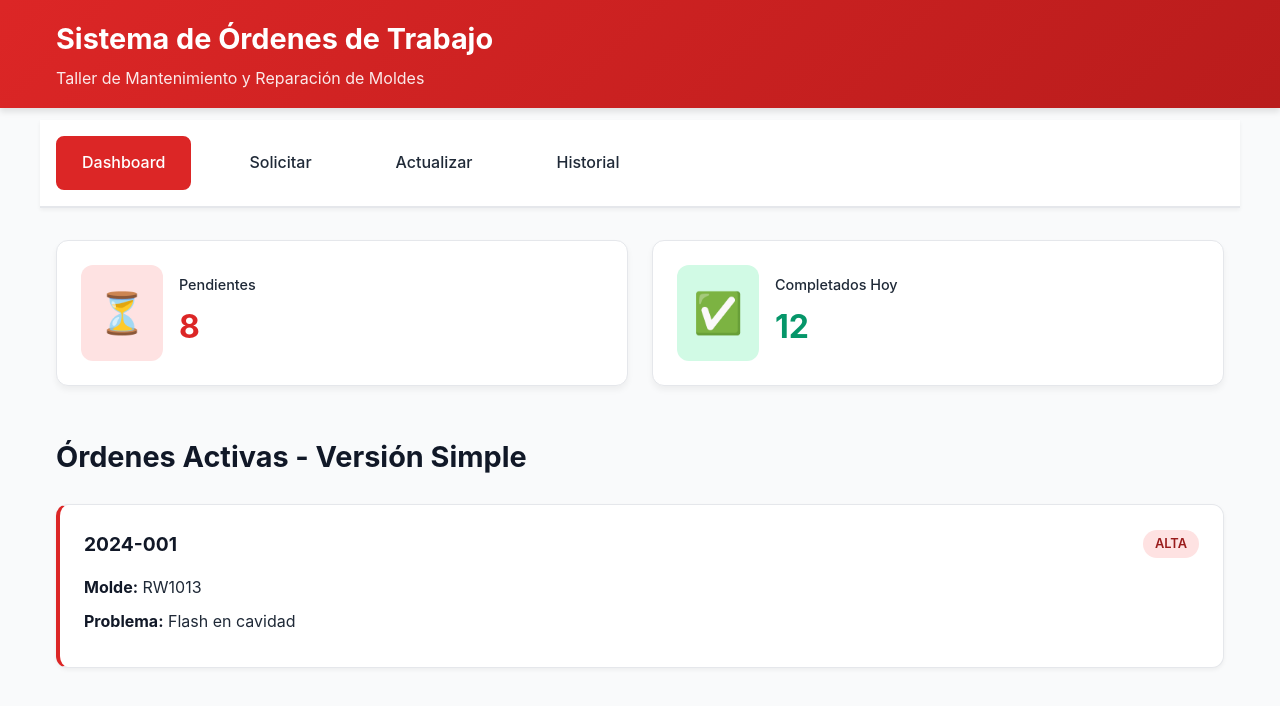
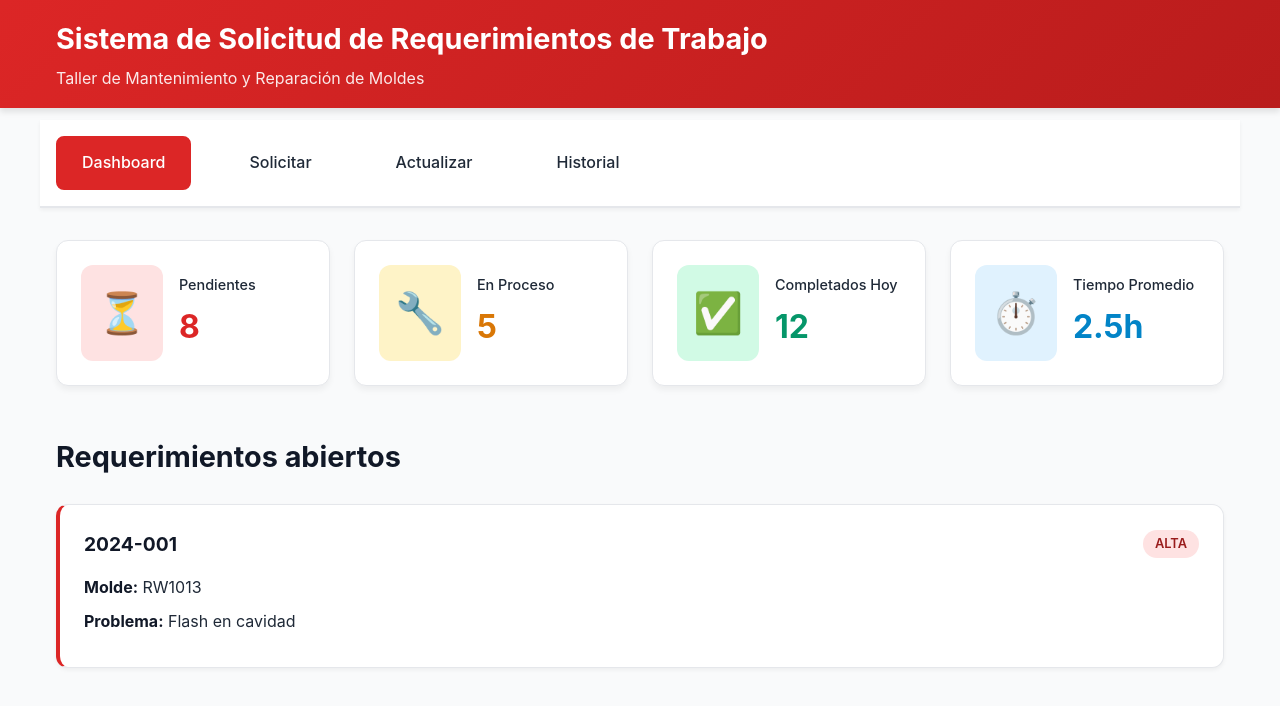
Before and after one commit to HmmmBibimbap/sistema-taller-moldes, a Next.js app: page / in a window 1280 px wide. Shown: the top 706 px of the page. Built offline with nearby package versions, Linux system fonts and the light colour scheme.

Commit message:
Update page.tsx

```diff
--- a/app/page.tsx
+++ b/app/page.tsx
@@ -3,7 +3,7 @@ export default function Dashboard() {
     <div className="dashboard">
       <header className="header">
         <div className="header-content">
-          <h1>Sistema de Órdenes de Trabajo</h1>
+          <h1>Sistema de Solicitud de Requerimientos de Trabajo</h1>
           <p>Taller de Mantenimiento y Reparación de Moldes</p>
         </div>
       </header>
@@ -16,12 +16,20 @@ export default function Dashboard() {
       </nav>
 
       <main className="main-content">
-        <div className="metrics-grid">
+       <div className="metrics-grid">
           <div className="metric-card pending">
             <div className="metric-icon">⏳</div>
             <div className="metric-info">
               <h3>Pendientes</h3>
               <span className="metric-number">8</span>
+            </div>
+          </div>
+
+          <div className="metric-card in-progress">
+            <div className="metric-icon">🔧</div>
+            <div className="metric-info">
+              <h3>En Proceso</h3>
+              <span className="metric-number">5</span>
             </div>
           </div>
 
@@ -32,10 +40,19 @@ export default function Dashboard() {
               <span className="metric-number">12</span>
             </div>
           </div>
+
+          <div className="metric-card average">
+            <div className="metric-icon">⏱️</div>
+            <div className="metric-info">
+              <h3>Tiempo Promedio</h3>
+              <span className="metric-number">2.5h</span>
+            </div>
+          </div>
         </div>
 
+
         <div className="orders-section">
-          <h2>Órdenes Activas - Versión Simple</h2>
+          <h2>Requerimientos abiertos</h2>
           <div className="order-card priority-high">
             <div className="order-header">
               <span className="order-number">2024-001</span>
```
